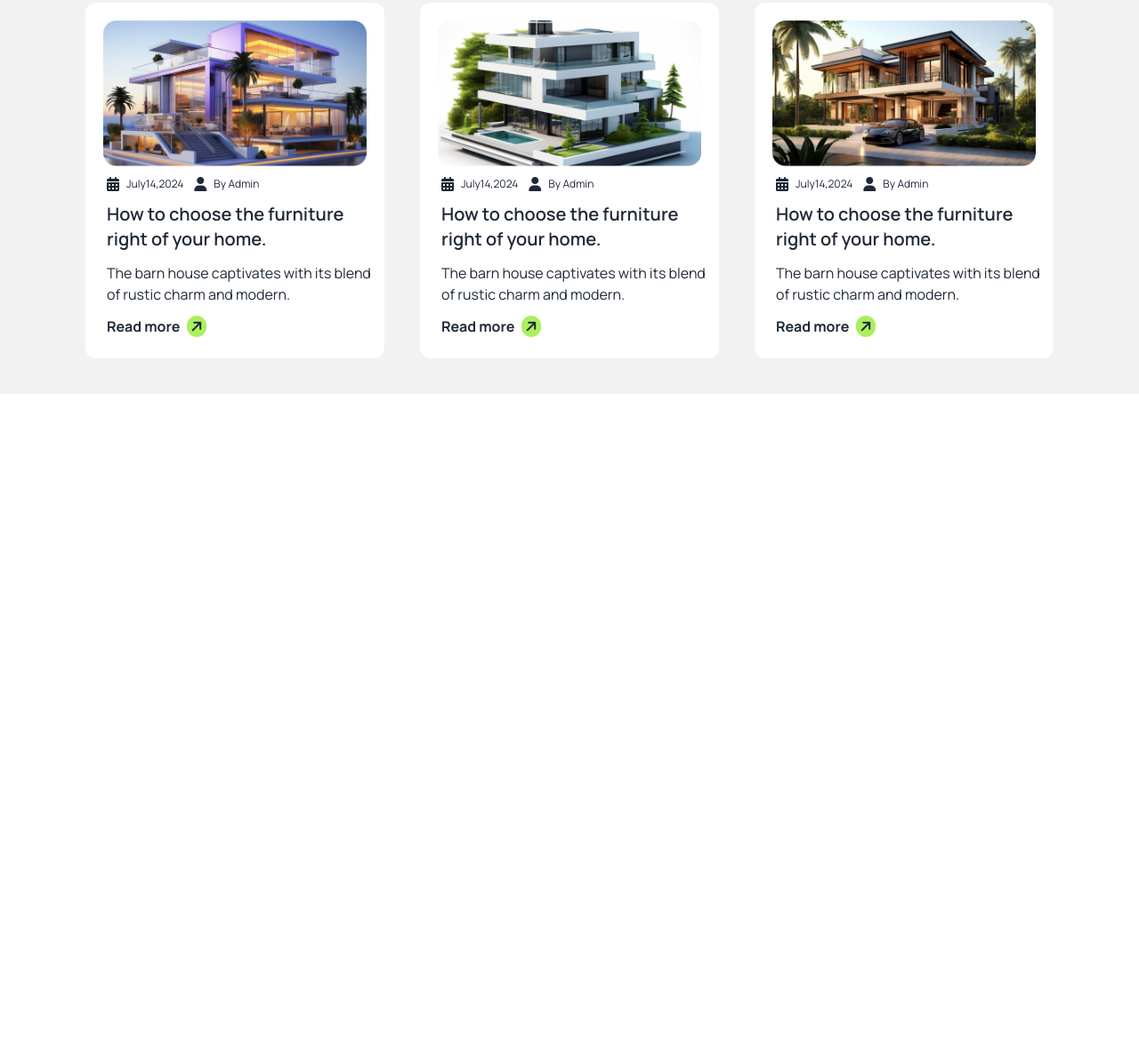
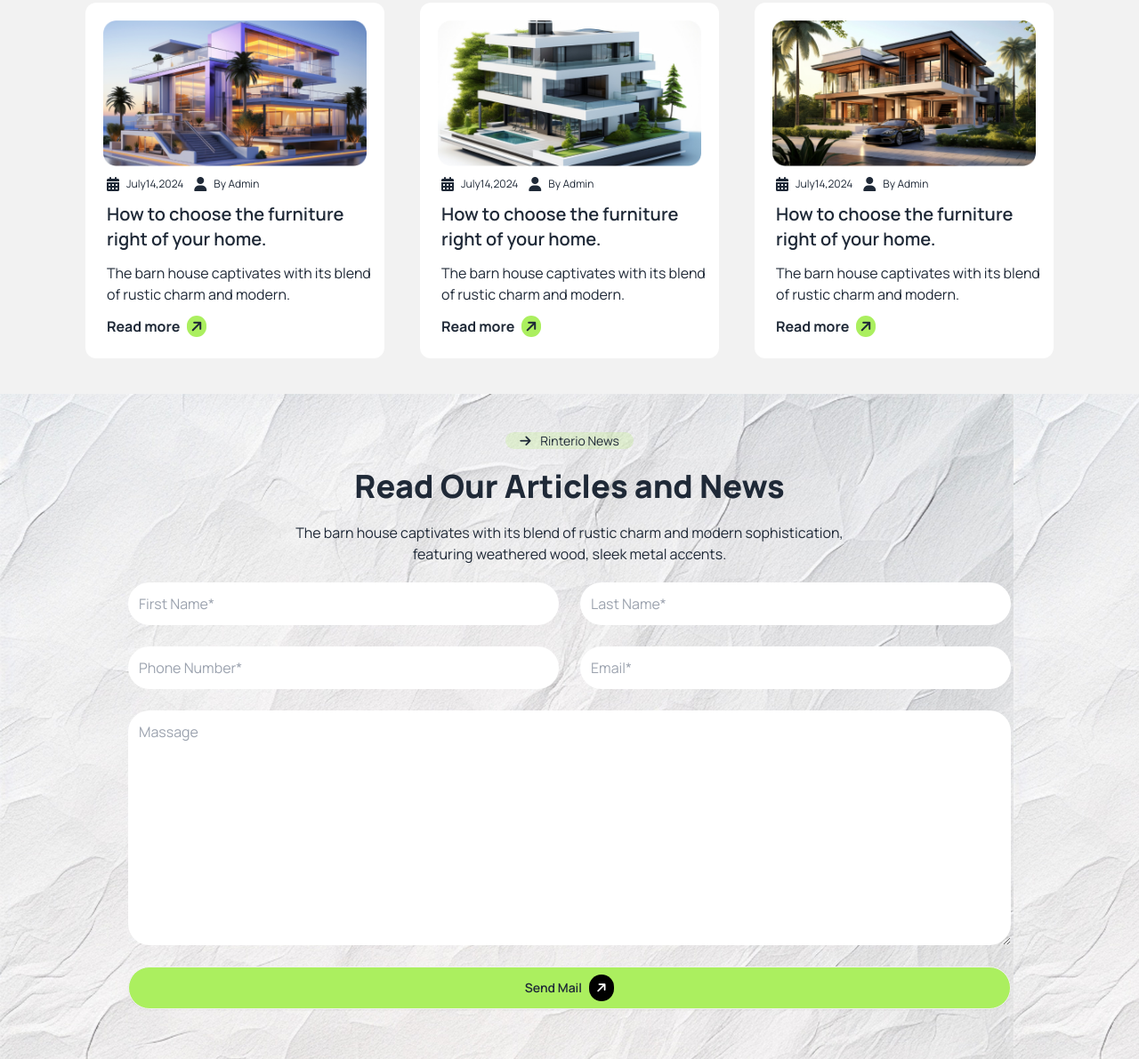
Before and after one commit to sazidgit06/B10-Assignment-03, a plain HTML site: page index.html in a window 1280 px wide. Shown: the part 2920-4111 px from the top of the page at 89% size. Before the commit the page ends 3363 px from the top, so only its background shows below. Drawn offline with nearby package versions, Linux system fonts and the light colour scheme.

Commit message:
send mail section complete

```diff
--- a/index.html
+++ b/index.html
@@ -406,6 +406,31 @@
                 </div>
             </div>
         </section>
+        <!-- section 4 -->
+        <section class="py-10" style="background-image: url(/assets/bg.jpg);">
+            <div class="text-center">
+                <a class="bg-low-opacity-2 rounded-xl px-4 text-sm"><i class="fa-solid fa-arrow-right"></i>
+                    <span class="pl-2 text-sm">Rinterio News</span></a>
+                <h2 class="text-4xl font-extrabold py-5">Read Our Articles and News</h2>
+                <p class="pb-5">The barn house captivates with its blend of rustic charm and modern sophistication,<br> featuring
+                        weathered wood, sleek metal accents.</p>
+            </div>
+            <form action="">
+                <div class="grid grid-cols-2 gap-6 mx-36 pb-4">
+                    <input class="p-3 rounded-3xl w-full" type="text"placeholder="First Name*">
+                    <input class="p-3 rounded-3xl w-full" type="text"placeholder="Last Name*">
+                    <input class="p-3 rounded-3xl w-full" type="text"placeholder="Phone Number*">
+                    <input class="p-3 rounded-3xl w-full" type="text"placeholder="Email*">
+                    <textarea class="col-span-2 rounded-3xl p-3" name="" id="" cols="30" rows="10" placeholder="Massage"></textarea>
+                    <button class="btn w-full col-span-2 bg-primary-color rounded-3xl">Send Mail
+                        <span class="bg-black text-white rounded-full p-2"><i
+                            class="fa-solid fa-arrow-right fa-rotate-by"
+                            style="--fa-rotate-angle: 315deg;"></i></span>
+                    </button>
+                </div>
+
+            </form>
+        </section>
     </main>
     <footer></footer>
 </body>
```
